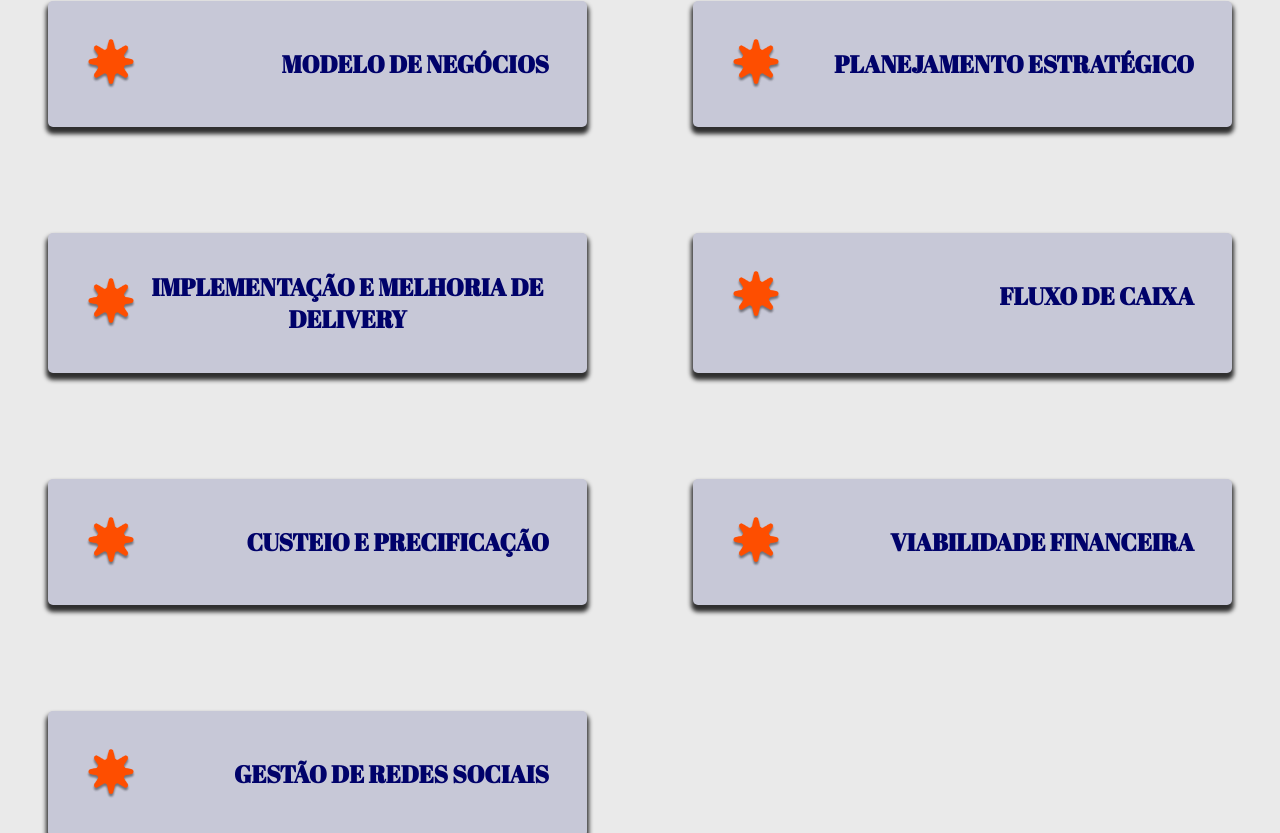
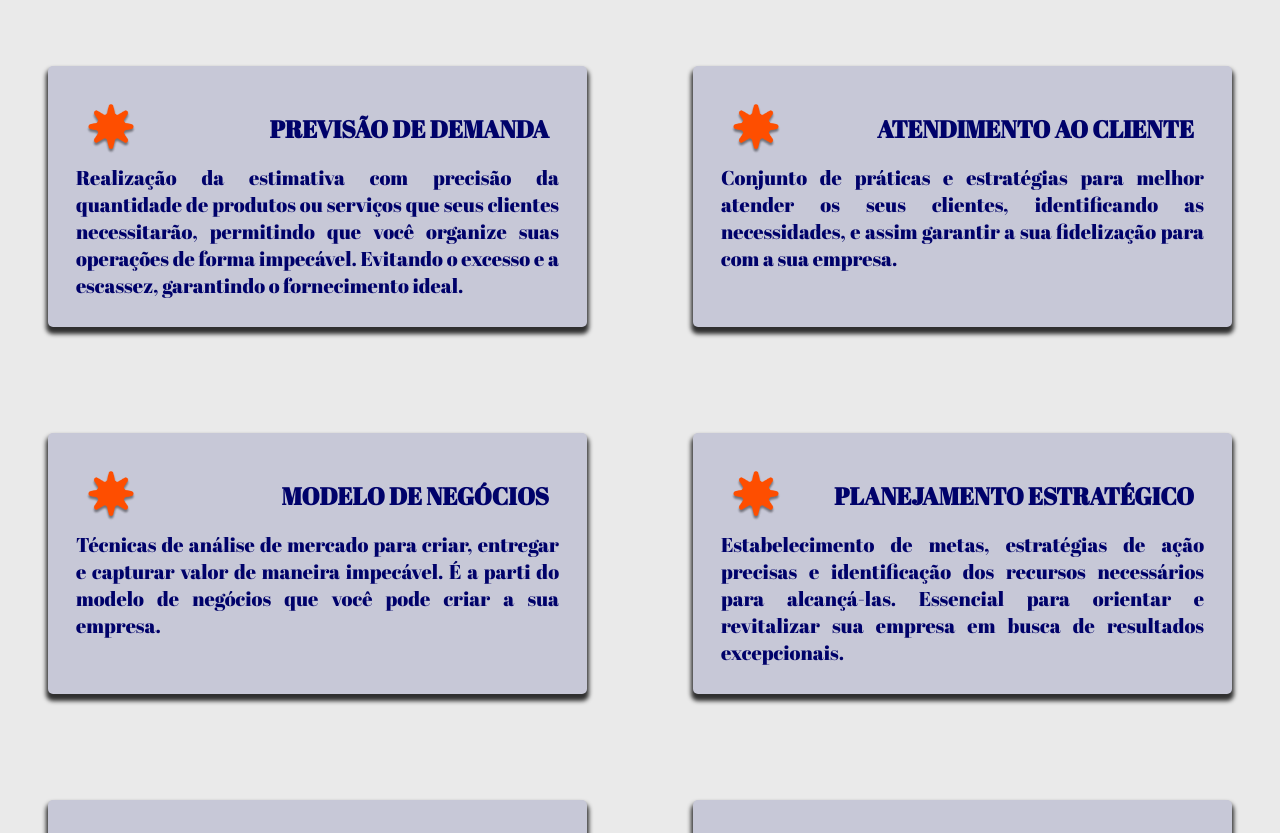
Before and after one commit to Turing-Tecnologia/PROJR, a React (Vite) app in the folder pro-jr/: page / in a window 1280 px wide. Shown: the part 887-1720 px from the top of the page. Built offline with nearby package versions, Linux system fonts and the light colour scheme.

Commit message:
Task 003 Modifying the structure component ServicesButton

```diff
--- a/pro-jr/src/components/ServicesButton/ServicesButton.jsx
+++ b/pro-jr/src/components/ServicesButton/ServicesButton.jsx
@@ -4,6 +4,7 @@ import styles from '../ServicesButton/ServicesButton.module.css'
 const ServicesButton = ({ ServiceSrc, ServiceTitle, ServiceContent }) => {
 
   const [isHovered, setIsHovered] = useState(false)
+  // const [isContent, setContent] = useState('')
 
   const handleMouseEnter = () => {
     setIsHovered(true);
--- a/pro-jr/src/components/ServicesButton/ServicesButton.module.css
+++ b/pro-jr/src/components/ServicesButton/ServicesButton.module.css
@@ -37,22 +37,24 @@
 
 .serviceContent {
   color: #00026A;
-  max-height: 0;
+  /* max-height: 0; */
+
+  font-family: 'Abril Fatface';
   font-weight: 400;
   font-size: 20px;
   font-weight: 400;
   text-align: justify;
 
-  overflow: hidden;
+  /* overflow: hidden;
   opacity: 0;
-  transition: max-height 1s ease, opacity 1s ease, padding 1s ease;
+  transition: max-height 1s ease, opacity 1s ease, padding 1s ease; */
 }
 
-.serviceShow {
+/* .serviceShow {
   max-height: 200px;
   opacity: 1;
   padding: 10px;
-}
+} */
 
 .serviceRotate {
   transform: rotate(360deg);
--- a/pro-jr/src/pages/OurServices/OurServices.jsx
+++ b/pro-jr/src/pages/OurServices/OurServices.jsx
@@ -1,5 +1,6 @@
 import styles from './OurServices.module.css'
 import ServicesButton from '../../components/ServicesButton/ServicesButton'
+import ServicesButtonCompost from '../../components/ServicesButtonCompost/ServicesButtonCompost'
 import StarLogo from '../../assets/ProJr_ServicesStar.png'
 import { useState } from 'react'
 
--- a/pro-jr/src/pages/OurServices/OurServices.module.css
+++ b/pro-jr/src/pages/OurServices/OurServices.module.css
@@ -5,10 +5,9 @@
     grid-template-columns: repeat(2, 1fr);
 }
 
-.services > div:last-child {
-    justify-self: center;
-    grid-column: 1 / 1;
-}
+/* .services > div:last-child {
+    border: 1px solid red;
+} */
 
 .services > h3 {
     text-align: center;
```
Also changed, not shown: pro-jr/src/fonts/AbrilFatface-Regular.ttf (added), pro-jr/src/fonts/TAN-NIMBUS.ttf (added).
